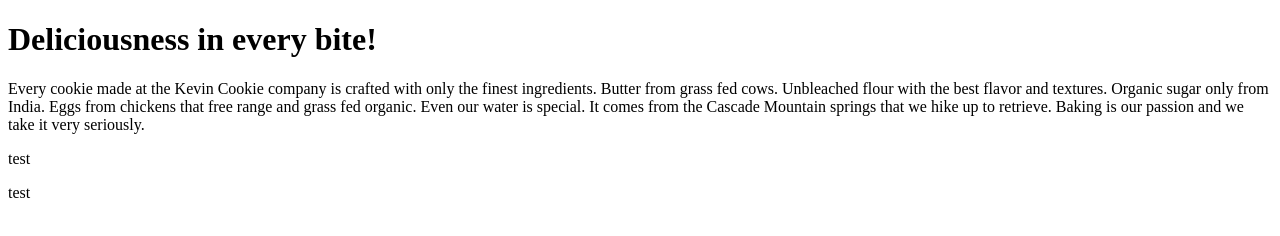
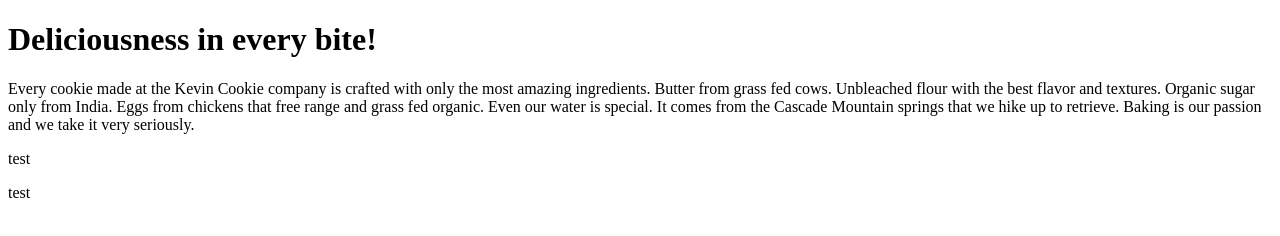
Before and after one commit to LinusP217/practice_repo, a plain HTML site: page index.htm in a window 1280 px wide. Drawn offline with Linux system fonts and the light colour scheme.

```diff
--- a/index.htm
+++ b/index.htm
@@ -3,7 +3,7 @@
 <body>
 
 <h1>Deliciousness in every bite!</h1>
-<p>Every cookie made at the Kevin Cookie company is crafted with only the finest ingredients. Butter from grass fed cows. Unbleached flour with the best flavor and textures. Organic sugar only from India. Eggs from chickens that free range and grass fed organic. Even our water is special. It comes from the Cascade Mountain springs that we hike up to retrieve. Baking is our passion and we take it very seriously.</p>
+<p>Every cookie made at the Kevin Cookie company is crafted with only the most amazing ingredients. Butter from grass fed cows. Unbleached flour with the best flavor and textures. Organic sugar only from India. Eggs from chickens that free range and grass fed organic. Even our water is special. It comes from the Cascade Mountain springs that we hike up to retrieve. Baking is our passion and we take it very seriously.</p>
 
 </body>
 </html>
```
